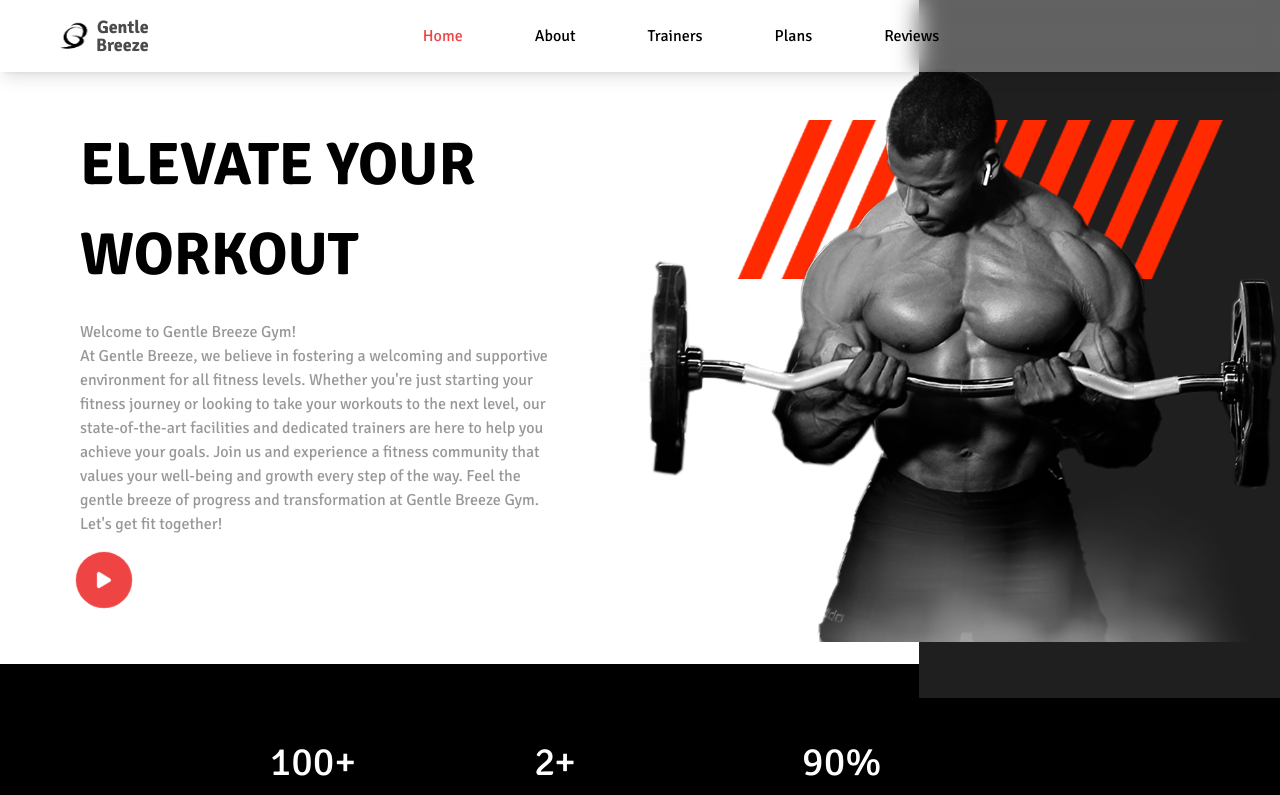
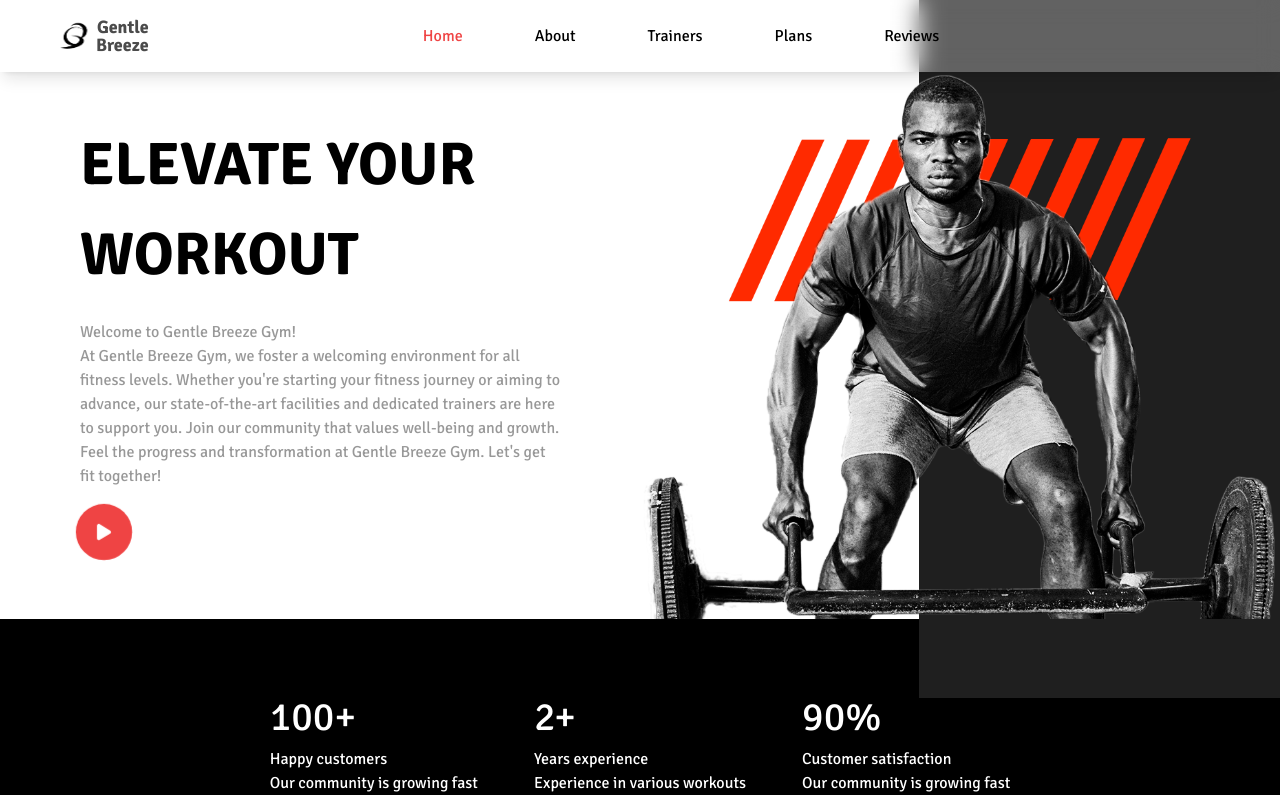
Before and after one commit to abupraise/GentleBreeze, a React (Vite) app: page / in a window 1280 px wide. Shown: the top 795 px of the page. Built offline with nearby package versions, Linux system fonts and the light colour scheme.

Commit message:
Updating Hero Section

```diff
--- a/src/components/Hero.jsx
+++ b/src/components/Hero.jsx
@@ -1,5 +1,5 @@
 import React from "react";
-import Man from "../assets/Hbg22.png";
+import Man from "../assets/Hero.png";
 import Insta from "../assets/instagram.jpg";
 import CountUp from "react-countup";
 import { motion } from "framer-motion";
@@ -21,14 +21,15 @@ const Hero = () => {
           </motion.div>
 
           <div className="opacity-40">
-           <span>Welcome to Gentle Breeze Gym!</span>
-           <p>
-At Gentle Breeze, we believe in fostering a welcoming and supportive environment for all fitness levels.
- Whether you're just starting your fitness journey or looking to take your workouts to the next level,
-our state-of-the-art facilities and dedicated trainers are here to help you achieve your goals.
-Join us and experience a fitness community that values your well-being and growth every step of the way.
-Feel the gentle breeze of progress and transformation at Gentle Breeze Gym. Let's get fit together!
-          </p>
+            <span>Welcome to Gentle Breeze Gym!</span>
+            <p>
+              At Gentle Breeze Gym, we foster a welcoming environment for all
+              fitness levels. Whether you're starting your fitness journey or
+              aiming to advance, our state-of-the-art facilities and dedicated
+              trainers are here to support you. Join our community that values
+              well-being and growth. Feel the progress and transformation at
+              Gentle Breeze Gym. Let's get fit together!
+            </p>
           </div>
 
           <div className="flex items-center py-5 space-x-4">
```
Also changed, not shown: src/assets/Hero.png (added).
